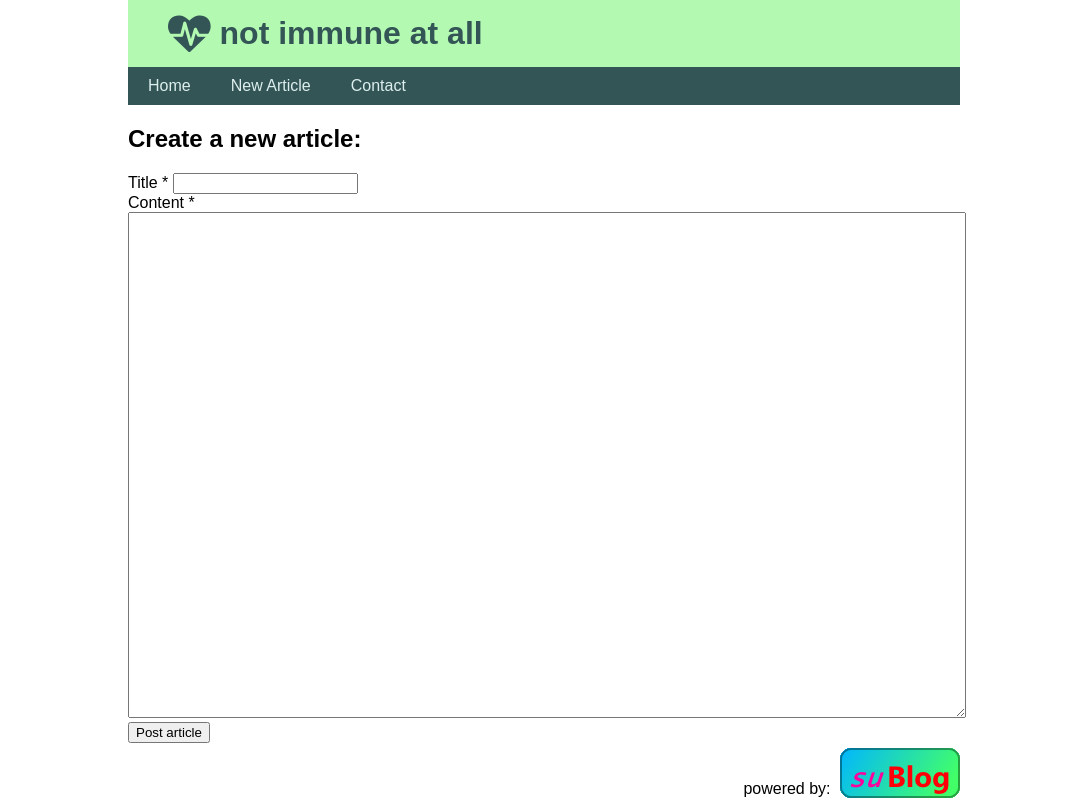
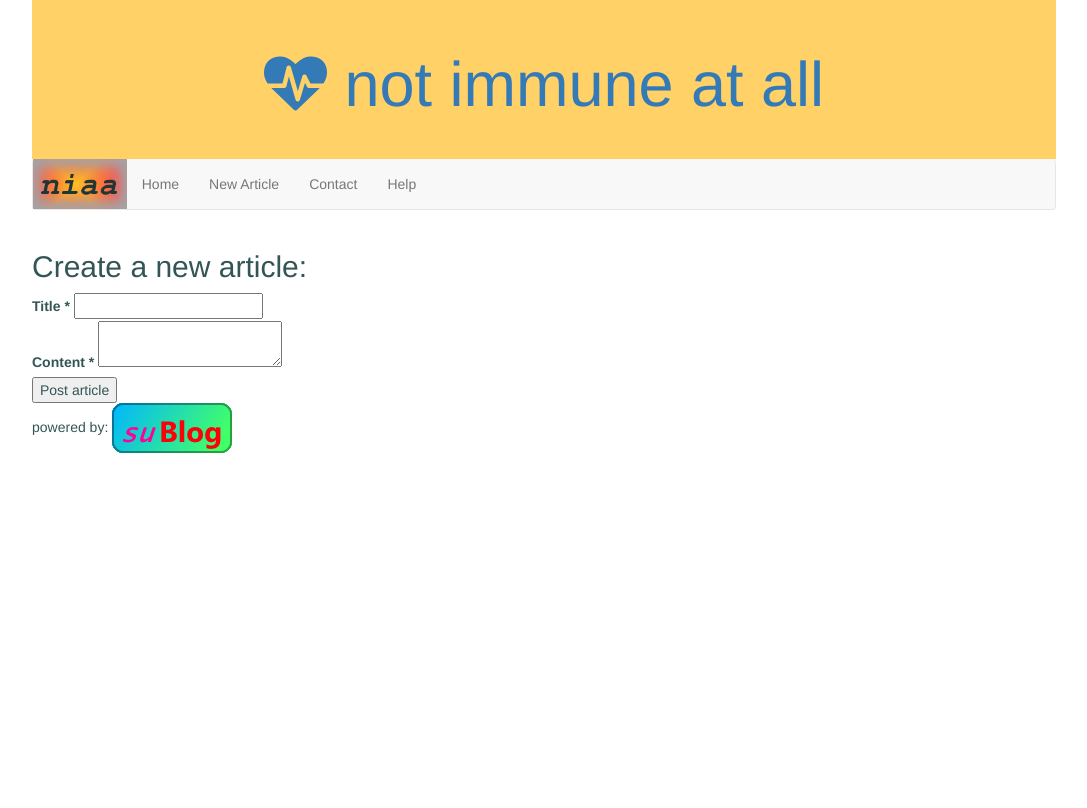
Before and after one commit to mikemey/sublog, a Django app: template templates/new_article.html in a window 1280 px wide. Shown: the whole page, without its empty margins (96-1183 px from the left). After the commit the page ends 453 px from the top, so only its background shows below. Run offline with Django 3.2, Linux system fonts and the light colour scheme; the template is opened without the code that fills it, so the values that code supplies are empty; some libraries are stand-ins or nearby versions.

Commit message:
wip: redesign
using bootstrap v3.0.

```diff
--- a/src/static/sublog.css
+++ b/src/static/sublog.css
@@ -1,106 +1,37 @@
-body {
-  font-family: Arial,Helvetica,sans-serif;
+html {
+  width: 80%;
   margin: 0 auto;
-  width: 65%;
 }
 
-@media ( max-width : 980px) {
-  body {
+@media ( max-width : 600px) {
+  html {
     width: 100%;
-    margin: 7px;
   }
 }
 
-header {
-  background-color: #b3f9b2;
-  color: #335555;
-  display: table;
-  width: 100%;
+body {
+  color: #335555 !important;
 }
 
-header h1 {
-  margin: 15px auto;
-  padding: 0 40px;
+a:hover {
+  text-decoration: none !important;
 }
 
-div.toc {
-  background-color: #335555;
-  display: flex;
+div.jumbotron {
+  text-align: center;
+  background: rgba(255, 190, 39, .7);
+  padding-bottom: 30px;
+  padding-top: 30px;
+  margin-bottom: 0px;
 }
 
-.toc a {
-	text-decoration: none;
-	color: #ddeeee;
+nav.navbar {
+  border-top: none;
+}
+a.navbar-brand {
+  padding: 0px;
 }
 
-.toc .current a {
-  color: #335555;
+.navbar-brand img {
+  max-height: 100%;
 }
-
-.toc span {
-  padding: 10px 20px;
-}
-.toc .current {
-  background-color: #ddeeee;
-}
-
-div.footer {
-  padding: 5px 0px 10px 10px;
-  text-align: right;
-}
-
-.footer img {
-  vertical-align: bottom;
-  margin-left: 5px;
-}
-
-.article {
-  background-color: #d9f3ff;
-  padding: 10px;
-  margin: 10px 0px;
-}
-
-.article-content {
-  background-color: #e9ffff;
-  padding: 15px;
-}
-
-a.read-more {
-  padding-top: 10px;
-}
-
-.add-comment {
-  width: 80%;
-  margin: 0px auto;
-}
-
-.comment-section {
-  width: 80%;
-  margin: 0px auto;
-}
-
-.comment {
-  background-color: #c8f4d1;
-  padding: 10px;
-  margin: 10px 0px;
-}
-
-.comment-content {
-  background-color: #d3ffe6;
-  padding: 10px;
-}
-
-textarea {
-  font-family: Arial,sans-serif;
-  font-size: 16px;
-}
-
-textarea.new-article {
-  width: 100%;
-  height: 500px;
-}
-
-textarea.new-comment {
-  width: 100%;
-  height: 200px;
-}
--- a/templates/article_detail.html
+++ b/templates/article_detail.html
@@ -1,8 +1,8 @@
-<div class="article">
+<div >
     <h2>{{ article.title }}</h2>
 
     <p>Published: {{ article.pub_date }}</p>
-    <div class="article-content">
+    <div>
         {% if long_version or article.content|wordcount < 60 %}
             {{ article.content }}
         {% else %}
@@ -11,6 +11,6 @@
     </div>
 
     {% if not long_version %}
-      <a class="read-more" href="{% url 'article' article.id %}">read more...</a>
+      <a href="{% url 'article' article.id %}">read more...</a>
     {% endif %}
 </div>
--- /dev/null
+++ b/templates/navbar.html
@@ -0,0 +1,24 @@
+{% load staticfiles %}
+
+<nav class="navbar navbar-default">
+        <div class="navbar-header">
+            <button type="button" class="navbar-toggle collapsed" data-toggle="collapse" data-target="#bs-example-navbar-collapse-1" aria-expanded="false">
+                <span class="sr-only">Toggle navigation</span>
+                <span class="icon-bar"></span>
+                <span class="icon-bar"></span>
+                <span class="icon-bar"></span>
+            </button>
+            <a class="navbar-brand" href="/">
+                <img class="img-responsive" alt="niaa" src="{% static 'niaa.png' %}">
+            </a>
+        </div>
+
+        <div class="collapse navbar-collapse" id="bs-example-navbar-collapse-1">
+            <ul class="nav navbar-nav">
+                {% include 'toc_entry.html' with name='index' label='Home' %}
+                {% include 'toc_entry.html' with name='new-article' label='New Article' %}
+                <li><a href="#">Contact</a></li>
+                <li><a href="#">Help</a></li>
+            </ul>
+        </div>
+</nav>
--- a/templates/sublog_base.html
+++ b/templates/sublog_base.html
@@ -1,31 +1,37 @@
 <!DOCTYPE html>
-<html>
+<html lang="en">
 <head>
+    <meta name="viewport" content="width=device-width, initial-scale=1, maximum-scale=1, user-scalable=no">
+
     <title>suBlog - {% block title %}{% endblock %}</title>
 
     {% load staticfiles %}
     <link rel="stylesheet" type="text/css" href="{% static 'sublog.css' %}"/>
     <link rel="shortcut icon" href="{% static 'favicon.ico' %}"/>
     <link rel="stylesheet" href="https://maxcdn.bootstrapcdn.com/font-awesome/4.4.0/css/font-awesome.min.css">
+    <link rel="stylesheet" href="https://maxcdn.bootstrapcdn.com/bootstrap/3.3.5/css/bootstrap.css">
+    <script src="//code.jquery.com/jquery-1.11.3.min.js"></script>
+
+    <script src="https://maxcdn.bootstrapcdn.com/bootstrap/3.3.5/js/bootstrap.min.js"></script>
 </head>
 
 <body>
-<header>
-    <h1><i class="fa fa-heartbeat fa-lg"></i> not immune at all</h1>
-</header>
+<a href="/">
+    <div class="jumbotron">
+        <h1><i class="fa fa-heartbeat"></i> not immune at all</h1>
+    </div>
+</a>
 
-<div class="toc">
-    {% include 'toc_entry.html' with name='index' label='Home' %}
-    {% include 'toc_entry.html' with name='new-article' label='New Article' %}
-    <span><a href="/contact">
-        Contact </a></span>
-</div>
-
-<div id="container">
-    {% block content %}{% endblock %}
-</div>
-<div class="footer">
-    {% include "footer.html" %}
+<div class="container-fluid">
+    <div class="row">
+        {% include "navbar.html" %}
+    </div>
+    <div class="row">
+        {% block content %}{% endblock %}
+    </div>
+    <div class="row">
+        {% include "footer.html" %}
+    </div>
 </div>
 </body>
 </html>
--- a/templates/toc_entry.html
+++ b/templates/toc_entry.html
@@ -1,4 +1,8 @@
 {% url name as anchor_url %}
-<span class="{% if request.path == anchor_url %}current{% endif %}">
-    <a href="{{ anchor_url }}"> {{ label }} </a>
-</span>
+<li class="{% if anchor_url == request.path %}active{% endif %} ">
+    <a href="{{ anchor_url }}">{{ label }}
+        {% if anchor_url == request.path %}
+        <span class="sr-only">(current)</span>
+        {% endif %}
+    </a>
+</li>
```
Also changed, not shown: templates/article.html (+5 -5 lines), src/static/niaa.png (added), 1 other file.
